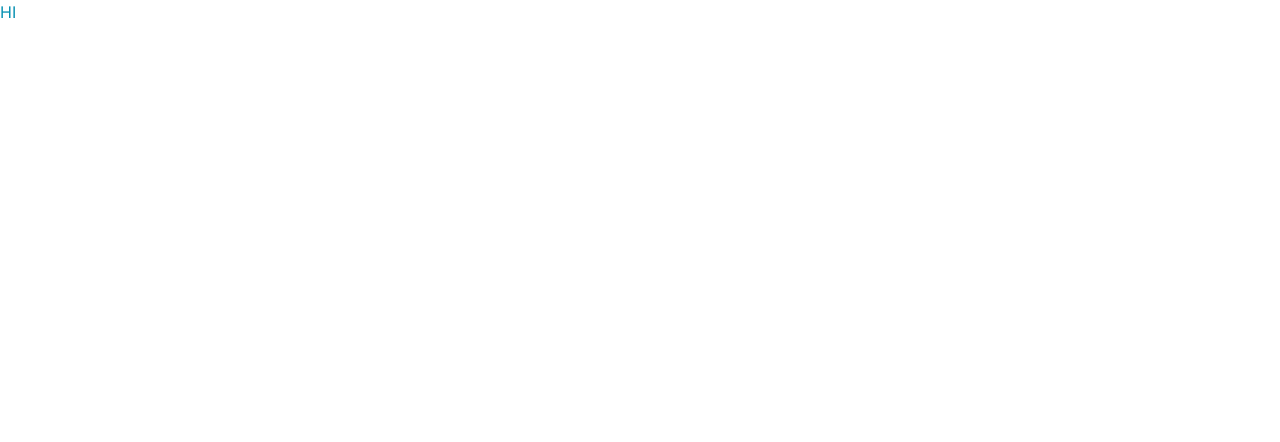
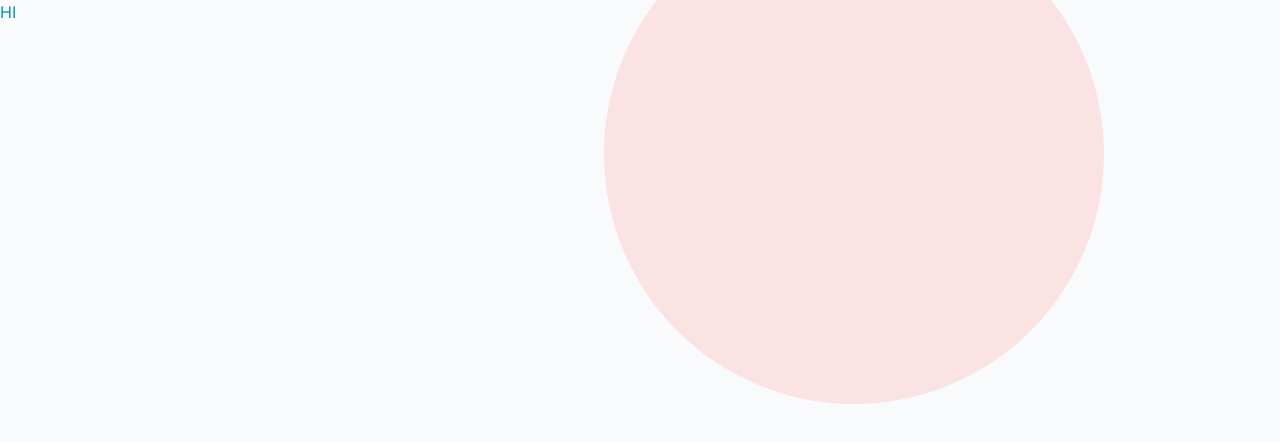
Before and after one commit to AbuShyedHemel/portfolio, a Next.js app: page / in a window 1280 px wide. Shown: the top 442 px of the page. Built offline with nearby package versions, Linux system fonts and the light colour scheme.

Commit message:
prettier setup

```diff
--- a/app/layout.tsx
+++ b/app/layout.tsx
@@ -1,12 +1,12 @@
-import type { Metadata } from "next";
-import { Inter } from "next/font/google";
-import "./globals.css";
+import type { Metadata } from 'next';
+import { Inter } from 'next/font/google';
+import './globals.css';
 
-const inter = Inter({ subsets: ["latin"] });
+const inter = Inter({ subsets: ['latin'] });
 
 export const metadata: Metadata = {
-  title: "Abu Shyed Hemel",
-  description: "React Developer",
+  title: 'Abu Shyed Hemel',
+  description: 'React Developer',
 };
 
 export default function RootLayout({
@@ -15,8 +15,11 @@
   children: React.ReactNode;
 }) {
   return (
-    <html lang="en">
-      <body className={inter.className}>{children}</body>
+    <html lang='en'>
+      <body className={`${inter.className} bg-gray-50 text-gray-950`}>
+        <div className='bg-[#fbe2e3] absolute top-[-6rem] right-[11rem] h-[31.25rem] w-[31.25rem] rounded-full'></div>
+        {children}
+      </body>
     </html>
   );
 }
```
Also changed, not shown: .prettierrc.js (added).
